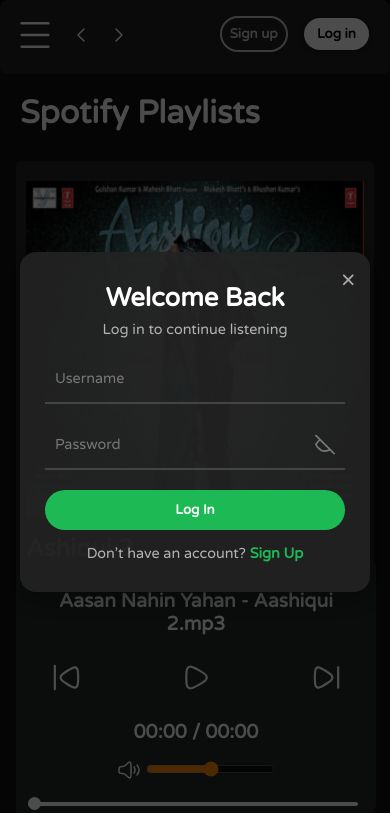
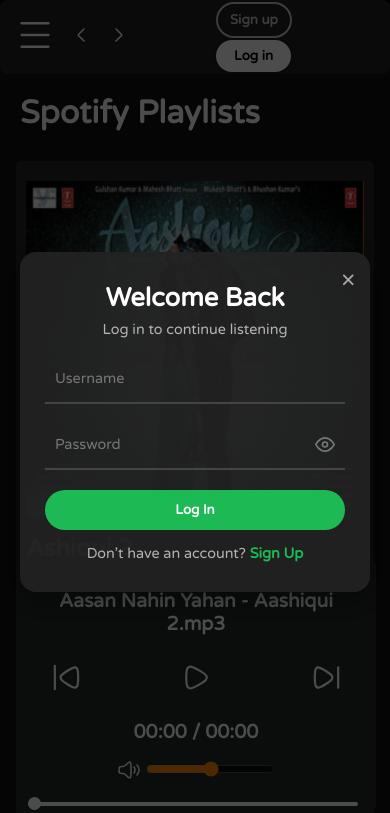
Before and after one commit to akhilBharti510/Spotify-WebClone, a plain HTML site: page index.html in a window 390 px wide. Both pictures are taken after a click on the element 325 px from the left and 447 px from the top of the page. Shown: the top 813 px of the page. Drawn offline with Linux system fonts and the light colour scheme.

Commit message:
toggle added, UI improved

```diff
--- a/css/style.css
+++ b/css/style.css
@@ -189,7 +189,7 @@ body {
   border-radius: 21px;
   color: black;
   font-weight: bold;
-  padding: 8px 20px;
+  padding: 8px 19px;
   cursor: pointer;
   transition: all 0.3s ease;
   border: none;
@@ -209,9 +209,10 @@ body {
   font-weight: bold;
   border: 2px solid rgb(200, 200, 200);
   border-radius: 21px;
-  padding: 8px 20px;
+  padding: 8px 18px;
   cursor: pointer;
   transition: all 0.3s ease;
+  /* display: inline-block; */
 }
 
 .signupbtn:hover {
@@ -477,15 +478,12 @@ body {
   }
 
   .loginbtn {
-    padding: 8px 13px;
-    margin-top: 0;
+    padding: 8px 19px;
+    /* margin-top: 0; */
   }
 
   /* Signup Button */
-  .signupbtn {
-    margin-top: 0;
-    padding: 8px 8px;
-  }
+
 }
 
 .searchbar input {
@@ -669,4 +667,19 @@ body {
     width: 100vw;
     height: 100vh;
   }
+
+  .loginbtn {
+    padding: 8px 18px;
+    /* margin-top: 0; */
+  }
+  .signupbtn{
+    padding: 8px 12px;
+  }
+  .logbutton{
+    margin-top: -14px;
+    margin-left: 27px;
+  }
+  #usernameDisplay{
+    text-align: center;
+  }
 }
--- a/index.html
+++ b/index.html
@@ -129,8 +129,8 @@
           </div>
           <div id="usernameDisplay"></div>
 
-          <div class="buttons">
-            <button class="signupbtn">Sign up</button>
+          <div class="buttons logbutton">
+            <button class="signupbtn signdisbutton">Sign up</button>
             <button class="loginbtn">Log in</button>
           </div>
         </div>
@@ -161,6 +161,7 @@
                     stroke-width="2"
                     stroke-linecap="round"
                     stroke-linejoin="round"
+                    style="display: none"
                   >
                     <path
                       d="M1 12s4-8 11-8 11 8 11 8-4 8-11 8-11-8-11-8z"
@@ -178,7 +179,7 @@
                     stroke-width="2"
                     stroke-linecap="round"
                     stroke-linejoin="round"
-                    style="display: none"
+
                   >
                     <path
                       d="M17.94 17.94A10.94 10.94 0 0 1 12 20c-7 0-11-8-11-8a17.36 17.36 0 0 1 5.06-5.94M1 1l22 22"
@@ -215,7 +216,7 @@
               <div class="input-group">
                 <input type="password" id="signupPassword" required />
                 <label>Password</label>
-                <span class="toggle-password" toggle="#loginPassword">
+                <span class="toggle-password" toggle="#signupPassword">
                   <svg
                     class="eye-open"
                     xmlns="http://www.w3.org/2000/svg"
@@ -227,6 +228,7 @@
                     stroke-width="2"
                     stroke-linecap="round"
                     stroke-linejoin="round"
+                    style="display: none"
                   >
                     <path
                       d="M1 12s4-8 11-8 11 8 11 8-4 8-11 8-11-8-11-8z"
@@ -244,12 +246,13 @@
                     stroke-width="2"
                     stroke-linecap="round"
                     stroke-linejoin="round"
-                    style="display: none"
+
                   >
                     <path
                       d="M17.94 17.94A10.94 10.94 0 0 1 12 20c-7 0-11-8-11-8a17.36 17.36 0 0 1 5.06-5.94M1 1l22 22"
                     ></path>
                   </svg>
+
                 </span>
               </div>
 
--- a/js/script.js
+++ b/js/script.js
@@ -244,7 +244,7 @@ function searchSongs(query) {
       <img class="invert" src="./img/music.svg" alt="">
       <div class="info">
         <div>${track}</div>
-        <div>Akhil</div>
+
       </div>
       <div class="playnow">
         <span>Play Now</span>
@@ -265,7 +265,7 @@ if (searchInput) {
 // Helper Functions
 function showUsername(name) {
   const display = document.getElementById("usernameDisplay");
-  if (display) display.textContent = `Hi, ${name}!`;
+  if (display) display.textContent = `Welcome, ${name}!`;
 }
 
 function showButtons(loginVisible, signupVisible, logoutVisible) {
@@ -409,12 +409,12 @@ document.querySelectorAll(".toggle-password").forEach(el => {
   el.addEventListener("click", () => {
     if (input.type === "password") {
       input.type = "text";
+      eyeOpen.style.display = "inline";
+      eyeClosed.style.display = "none";
+    } else {
+      input.type = "password";
       eyeOpen.style.display = "none";
       eyeClosed.style.display = "inline";
-    } else {
-      input.type = "password";
-      eyeOpen.style.display = "inline";
-      eyeClosed.style.display = "none";
     }
   });
 });
```
